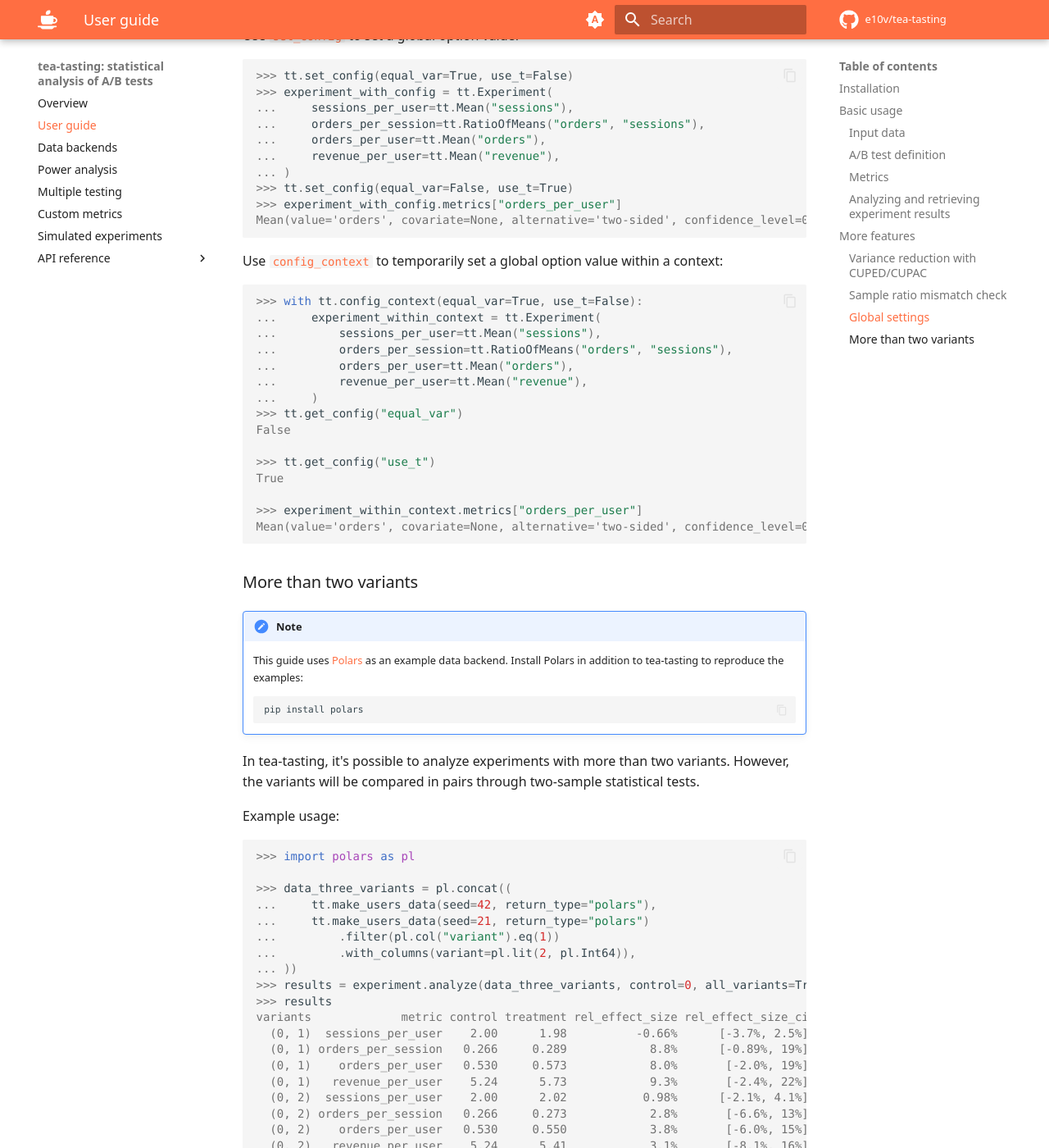
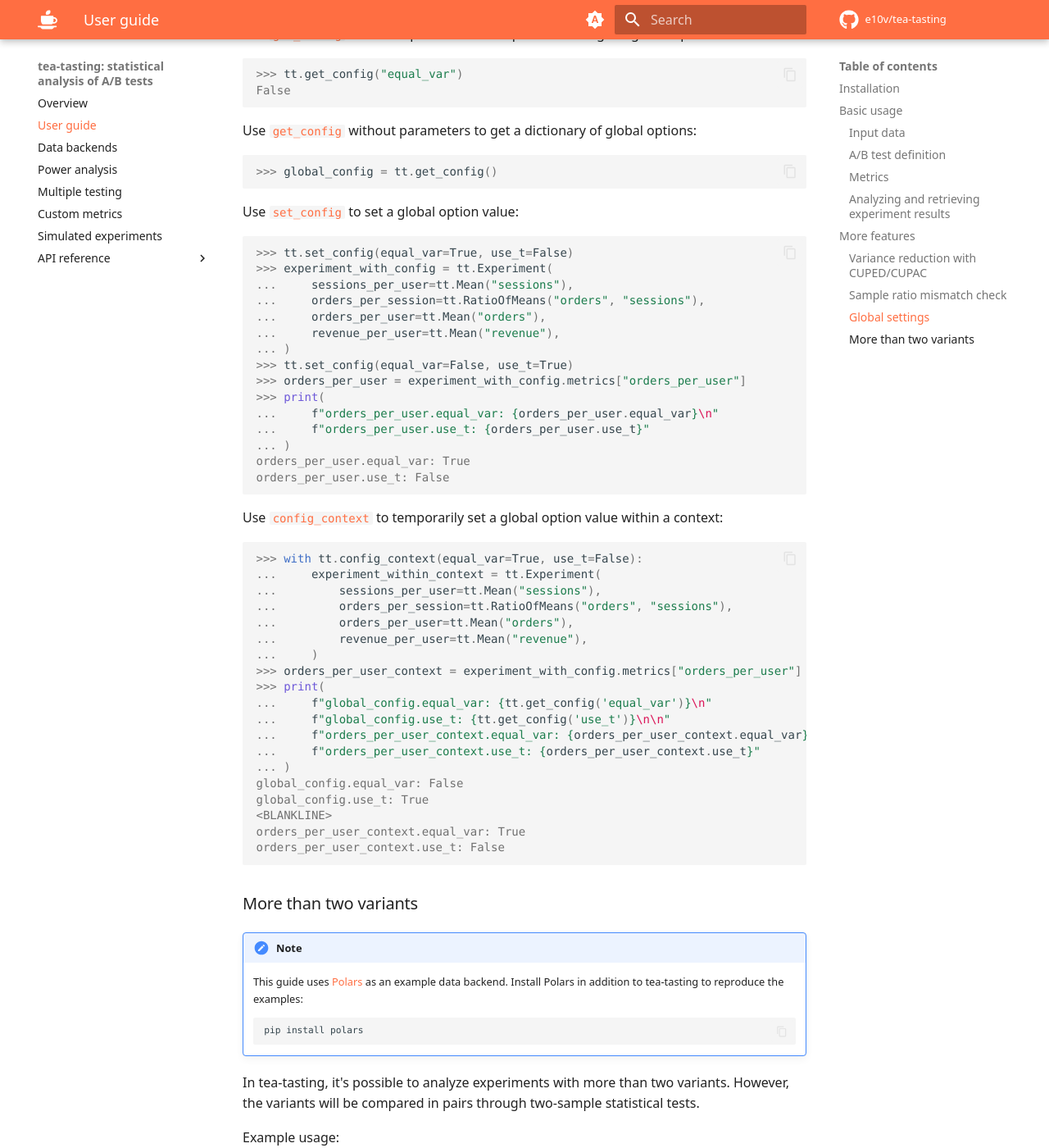
Before and after one commit to e10v/tea-tasting, an MkDocs documentation site: the page built from docs/user-guide.md, in a window 1280 px wide and 1400 px high, scrolled down 8279 px. Shown: the whole window at 82% size. Built offline with MkDocs 1.6.1 and Material for MkDocs 9.7.7, drawn with Linux system fonts in a browser that asks for light colours; comment, search, counter and statistics services are not loaded; some of the changed text lies outside the part shown.

Commit message:
minor improvements in docs look

````diff
--- a/docs/user-guide.md
+++ b/docs/user-guide.md
@@ -350,8 +361,13 @@
 ...     revenue_per_user=tt.Mean("revenue"),
 ... )
 >>> tt.set_config(equal_var=False, use_t=True)
->>> experiment_with_config.metrics["orders_per_user"]
-Mean(value='orders', covariate=None, alternative='two-sided', confidence_level=0.95, equal_var=True, use_t=False, alpha=0.05, ratio=1, power=0.8, effect_size=None, rel_effect_size=None, n_obs=None)
+>>> orders_per_user = experiment_with_config.metrics["orders_per_user"]
+>>> print(
+...     f"orders_per_user.equal_var: {orders_per_user.equal_var}\n"
+...     f"orders_per_user.use_t: {orders_per_user.use_t}"
+... )
+orders_per_user.equal_var: True
+orders_per_user.use_t: False
 
 ```
 
@@ -365,14 +381,18 @@
 ...         orders_per_user=tt.Mean("orders"),
 ...         revenue_per_user=tt.Mean("revenue"),
 ...     )
->>> tt.get_config("equal_var")
-False
-
->>> tt.get_config("use_t")
-True
-
->>> experiment_within_context.metrics["orders_per_user"]
-Mean(value='orders', covariate=None, alternative='two-sided', confidence_level=0.95, equal_var=True, use_t=False, alpha=0.05, ratio=1, power=0.8, effect_size=None, rel_effect_size=None, n_obs=None)
+>>> orders_per_user_context = experiment_with_config.metrics["orders_per_user"]
+>>> print(
+...     f"global_config.equal_var: {tt.get_config('equal_var')}\n"
+...     f"global_config.use_t: {tt.get_config('use_t')}\n\n"
+...     f"orders_per_user_context.equal_var: {orders_per_user_context.equal_var}\n"
+...     f"orders_per_user_context.use_t: {orders_per_user_context.use_t}"
+... )
+global_config.equal_var: False
+global_config.use_t: True
+<BLANKLINE>
+orders_per_user_context.equal_var: True
+orders_per_user_context.use_t: False
 
 ```
 
````
Also changed, not shown: other parts of docs/user-guide.md (+13 -2 lines), docs/simulated-experiments.md (+1 -1 lines), 4 other files.
